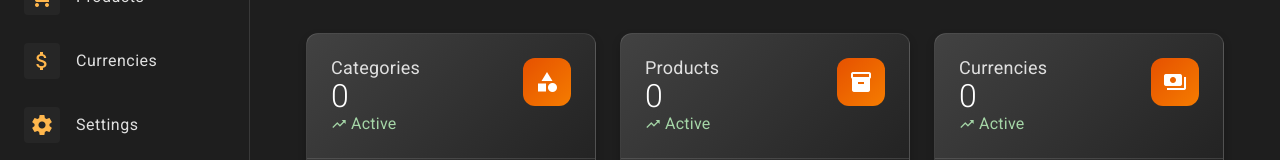
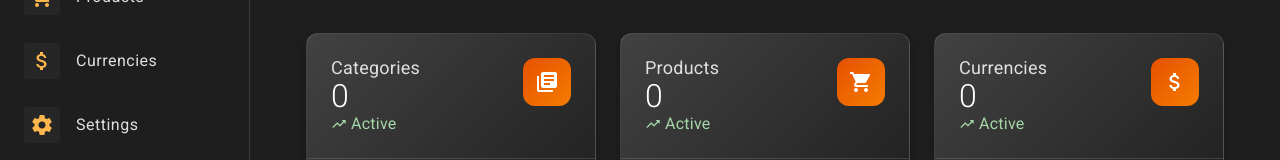
Before and after one commit to TheDmitri/traderpluseditor, an Angular app: page /dashboard in a window 1280 px wide. Shown: the part 243-403 px from the top of the page. Built offline with nearby package versions, Linux system fonts and the light colour scheme.

Commit message:
style(dashboard): update stats icons for improved clarity and relevance

```diff
--- a/src/app/features/dashboard/components/dashboard.component.html
+++ b/src/app/features/dashboard/components/dashboard.component.html
@@ -18,7 +18,7 @@
           </span>
         </div>
         <div class="stats-icon">
-          <mat-icon>category</mat-icon>
+          <mat-icon>my_library_books</mat-icon>
         </div>
       </div>
       <mat-card-actions>
@@ -40,7 +40,7 @@
           </span>
         </div>
         <div class="stats-icon">
-          <mat-icon>inventory_2</mat-icon>
+          <mat-icon>shopping_cart</mat-icon>
         </div>
       </div>
       <mat-card-actions>
@@ -62,7 +62,7 @@
           </span>
         </div>
         <div class="stats-icon">
-          <mat-icon>payments</mat-icon>
+          <mat-icon>attach_money</mat-icon>
         </div>
       </div>
       <mat-card-actions>
```
